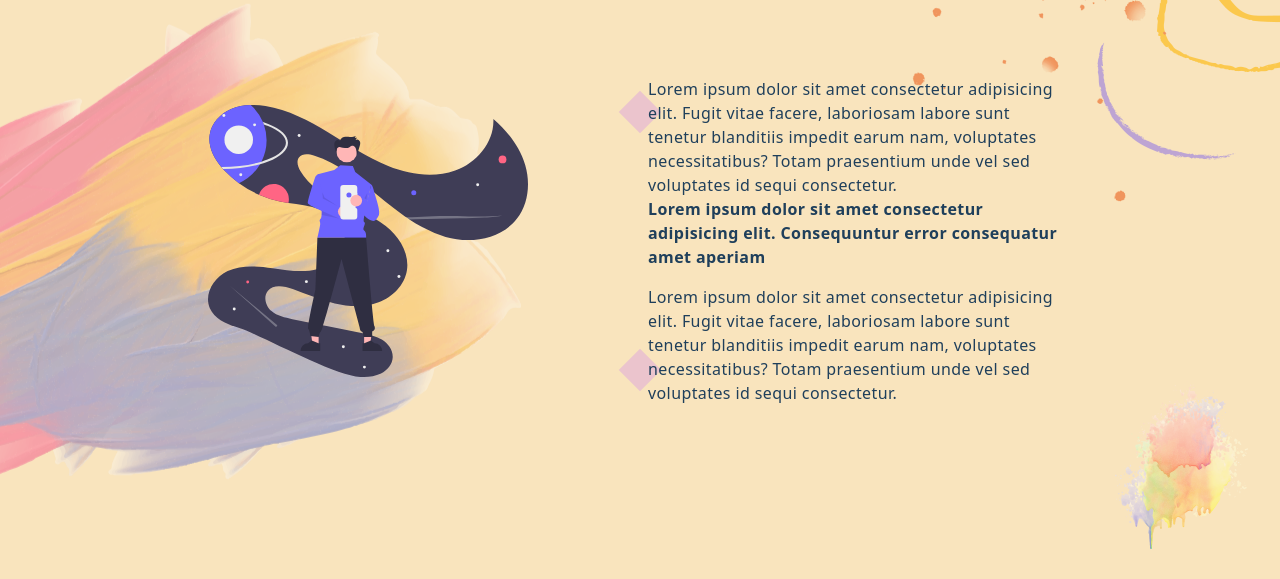
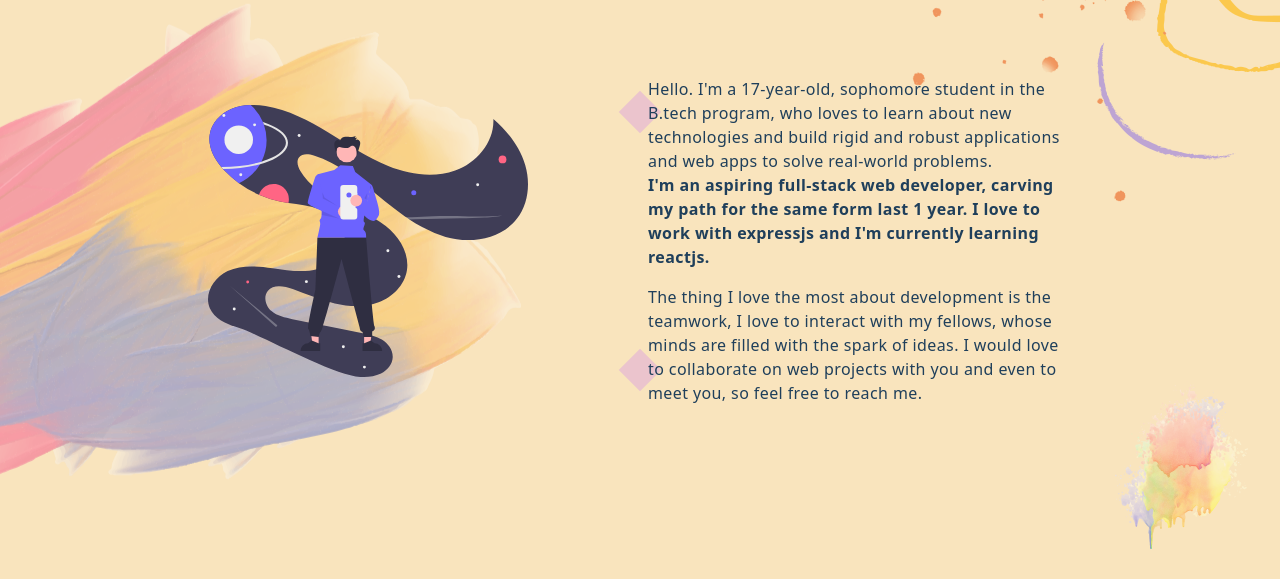
Before and after one commit to tushar885/portfolio_max, a plain HTML site: page index.html in a window 1280 px wide. Shown: the part 945-1524 px from the top of the page. Drawn offline with nearby package versions, Linux system fonts and the light colour scheme; a web font is replaced by a local one.

Commit message:
about me updated
removed the lorem ipsum text and updated the content of the about me section

```diff
--- a/index.html
+++ b/index.html
@@ -298,21 +298,21 @@
       <div class="about-content-wrapper">
         <div class="about-hero"><img src="assests\about.svg" alt="" /></div>
         <div class="about-description">
-          Lorem ipsum dolor sit amet consectetur adipisicing elit. Fugit vitae
-          facere, laboriosam labore sunt tenetur blanditiis impedit earum nam,
-          voluptates necessitatibus? Totam praesentium unde vel sed voluptates
-          id sequi consectetur.
+          Hello.
+          I'm a 17-year-old, sophomore student in the B.tech program,
+          who loves to learn about
+          new technologies and build rigid and robust applications
+          and web apps to solve real-world problems.
+
           <p>
             <strong
-              >Lorem ipsum dolor sit amet consectetur adipisicing elit.
-              Consequuntur error consequatur amet aperiam
+              >I'm an aspiring full-stack web developer, carving my path for the same form last 1 year. I love to work with expressjs and I'm currently learning reactjs.
             </strong>
           </p>
-
-          Lorem ipsum dolor sit amet consectetur adipisicing elit. Fugit vitae
-          facere, laboriosam labore sunt tenetur blanditiis impedit earum nam,
-          voluptates necessitatibus? Totam praesentium unde vel sed voluptates
-          id sequi consectetur.
+          The thing I love the most about development is the teamwork, I love
+          to interact with my fellows, whose minds are filled with the spark of ideas.
+          I would love to collaborate on web projects with you and even to meet you,
+          so feel free to reach me.
         </div>
       </div>
     </div>
```
